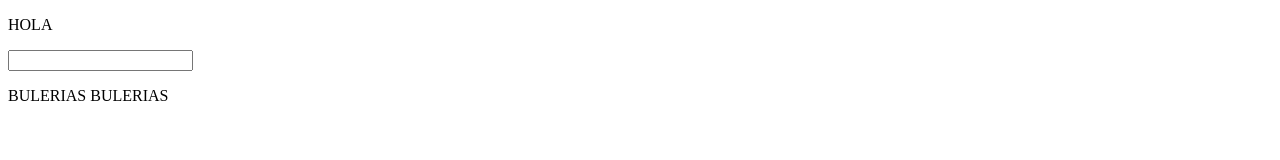
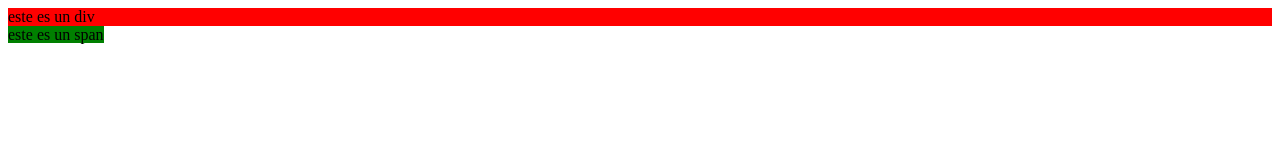
Before and after one commit to alemontc7/miPrimerGitTecWeb, a plain HTML site: page index.html in a window 1280 px wide. Drawn offline with Linux system fonts and the light colour scheme.

Commit message:
div y span

```diff
--- a/index.html
+++ b/index.html
@@ -1,11 +1,12 @@
 <!DOCTYPE html>
-<html>
+<html lang="en">
 <head>
-    <title>Mi Documento HTML</title>
+    <meta charset="UTF-8">
+    <meta name="viewport" content="width=device-width, initial-scale=1.0">
+    <title>Document</title>
 </head>
 <body>
-    <p>HOLA</p>
-    <input id="nose" type="text">
-    <p>BULERIAS BULERIAS</p>
+    <div style="background-color: red;">este es un div</div>
+    <span style="background-color: green;">este es un span</span>
 </body>
 </html>
```
Also changed, not shown: div.html (deleted, +0 -12 lines).
